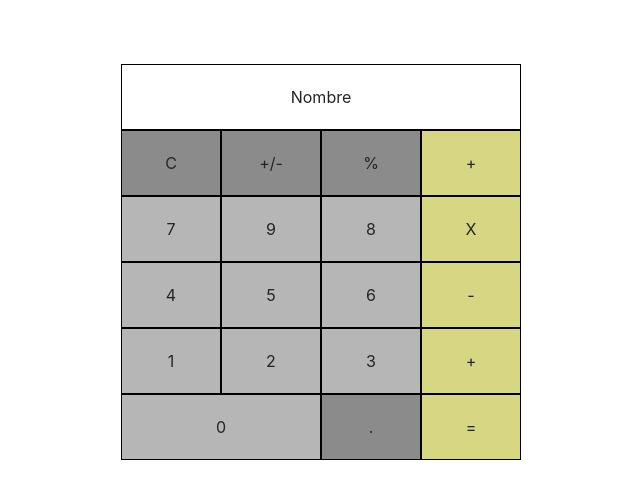
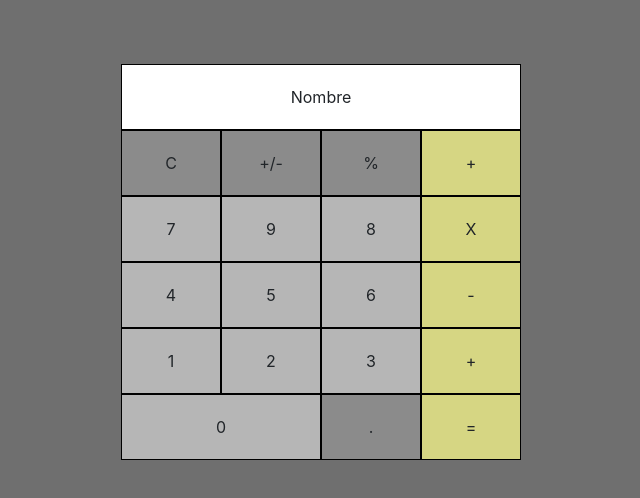
Before and after one commit to MaximeLeduey/calculatrice-vue.js, a plain HTML site: page index.html in a window 1280 px wide. Shown: the whole page, without its empty margins (319-959 px from the left). Drawn offline with nearby package versions, Linux system fonts and the light colour scheme.

Commit message:
bg + commentaire

```diff
--- a/assets/css/style.css
+++ b/assets/css/style.css
@@ -1,3 +1,6 @@
+body {
+    background-color: rgb(111, 111, 111);
+}
 .container {
     max-width: 400px;
     margin-top: 5%;
@@ -13,6 +16,7 @@
 .display-number {
     display: flex;
     justify-content: center;
+    background-color: white;
     padding: 20px;
     border: 1px solid black;
 }
```
Also changed, not shown: index.html (+4 -0 lines).
